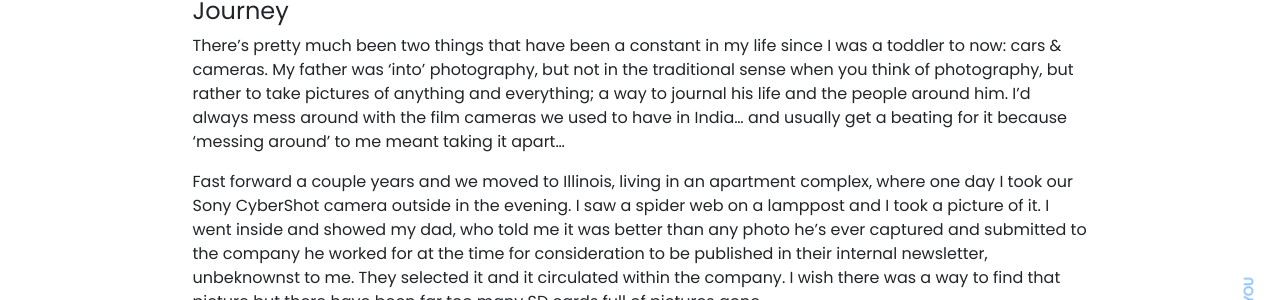
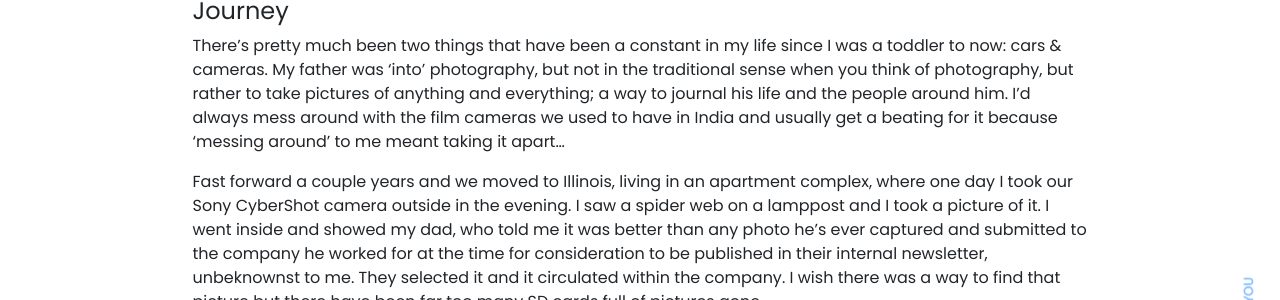
Before and after one commit to rajgark/rajgark.github.io, a Jekyll site: the page built from _posts/2021-06-27-constitution-photos.md, in a window 1280 px wide and 900 px high. Shown: the part 454-754 px from the top of the window. Built offline with Jekyll 4.4.1, drawn with Linux system fonts in a browser that asks for light colours; nearby versions of some CDN libraries; emoji names are drawn with the system emoji font; our own code applies the rules of GitHub Pages for plain Markdown files; formulas are drawn with MathJax 3; comment, search, counter and statistics services are not loaded.

```diff
--- a/_posts/2021-06-27-constitution-photos.md
+++ b/_posts/2021-06-27-constitution-photos.md
@@ -15,7 +15,7 @@
 <br>
 
 #### Journey
-There's pretty much been two things that have been a constant in my life since I was a toddler to now: cars & cameras. My father was 'into' photography, but not in the traditional sense when you think of photography, but rather to take pictures of anything and everything; a way to journal his life and the people around him. I'd always mess around with the film cameras we used to have in India... and usually get a beating for it because 'messing around' to me meant taking it apart...
+There's pretty much been two things that have been a constant in my life since I was a toddler to now: cars & cameras. My father was 'into' photography, but not in the traditional sense when you think of photography, but rather to take pictures of anything and everything; a way to journal his life and the people around him. I'd always mess around with the film cameras we used to have in India and usually get a beating for it because 'messing around' to me meant taking it apart...
 <br>
 
 Fast forward a couple years and we moved to Illinois, living in an apartment complex, where one day I took our Sony CyberShot camera outside in the evening. I saw a spider web on a lamppost and I took a picture of it. I went inside and showed my dad, who told me it was better than any photo he's ever captured and submitted to the company he worked for at the time for consideration to be published in their internal newsletter, unbeknownst to me. They selected it and it circulated within the company. I wish there was a way to find that picture but there have been far too many SD cards full of pictures gone...
```
